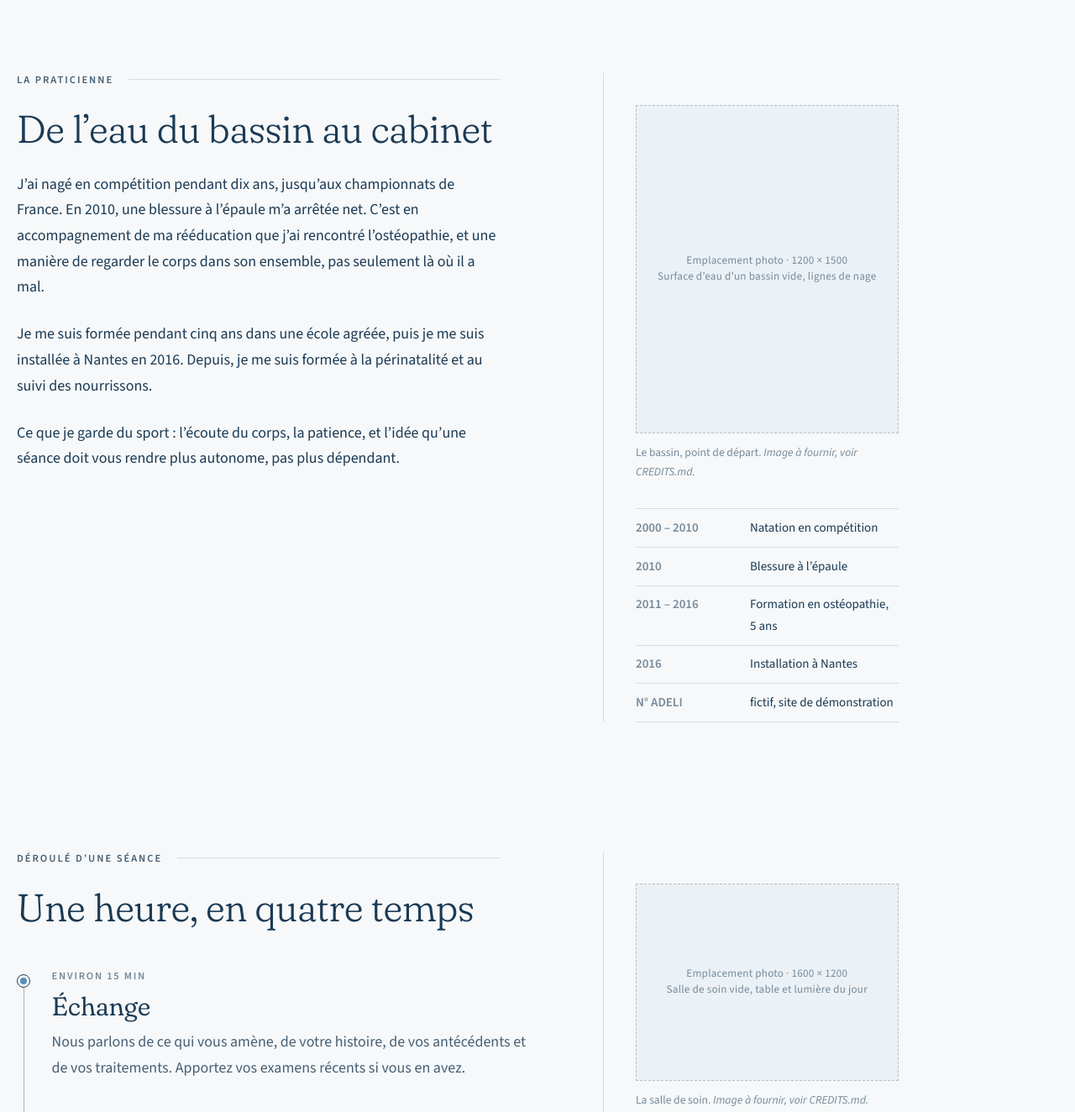
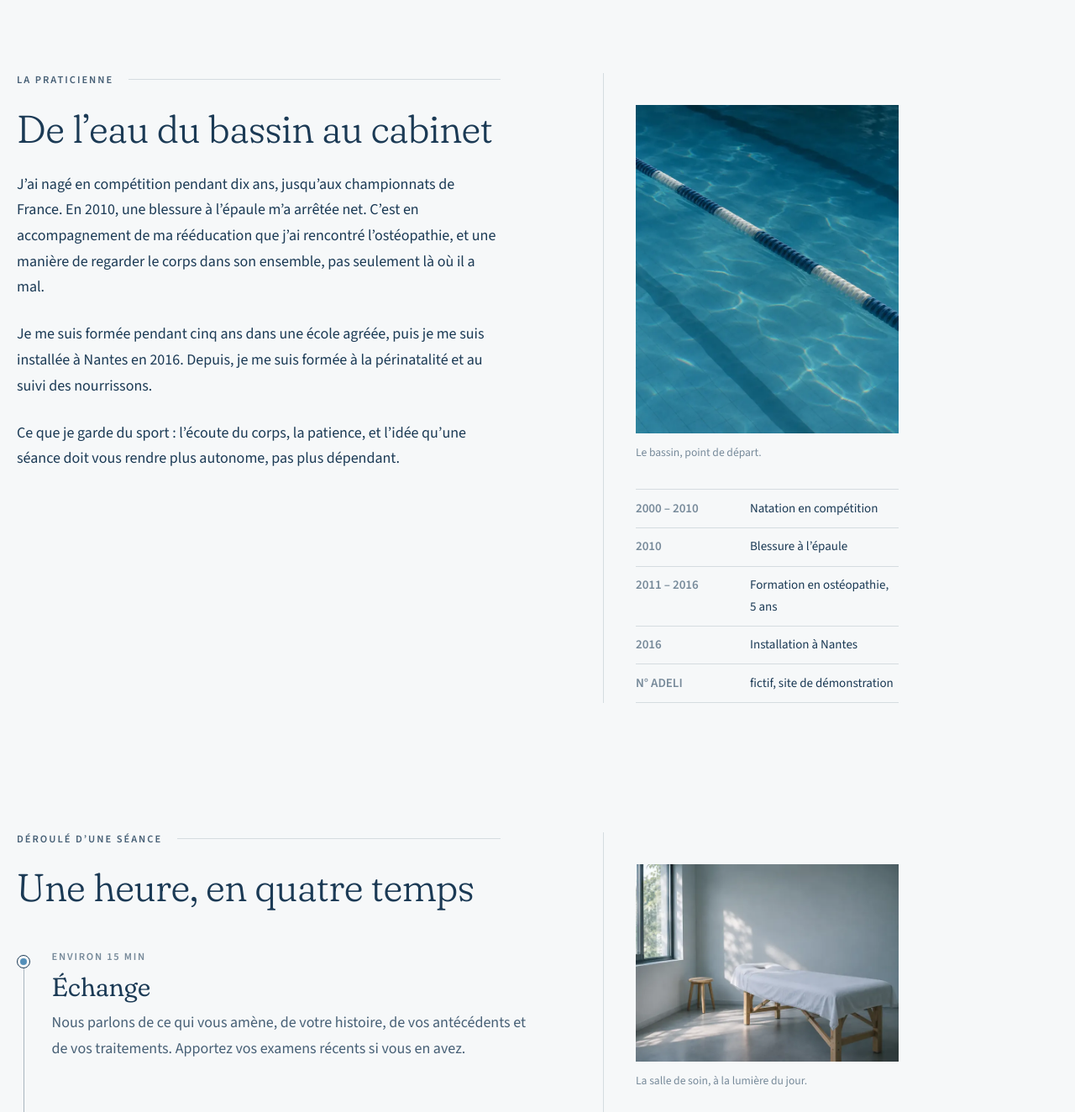
Before and after one commit to Agenz-io/Osteo, a plain HTML site: page index.html in a window 1280 px wide. Shown: the part 7880-9204 px from the top of the page at 84% size. Drawn offline with Linux system fonts and the light colour scheme.

Commit message:
Intègre les trois photos fournies (bassin, salle de soin, entrée)
Ré-encodées en WebP, deux tailles (704 px et origine) avec srcset ;
textes alternatifs ; provenance notée dans CREDITS.md.

Co-Authored-By: Claude Opus 5.5 <noreply@anthropic.com>
Claude-Session: https://claude.ai/code/session_01MGSQufeGpTvXMUdErX9hCK

```diff
--- a/assets/css/style.css
+++ b/assets/css/style.css
@@ -218,10 +218,10 @@ body::before { content: ""; position: fixed; inset: 0 0 auto; height: env(safe-a
 .margin-list > div { display: grid; grid-template-columns: 7.5rem 1fr; gap: 1rem; padding-block: 0.6rem; border-bottom: 1px solid var(--rule); }
 .margin-list dt { font-variant-numeric: tabular-nums; color: var(--ink-faint); font-weight: 600; }
 
-/* Emplacements photo */
-.ph { display: grid; gap: 0.7rem; }
-.ph-box { width: 100%; max-width: 100%; aspect-ratio: var(--ar, 4 / 3); display: grid; place-items: center; text-align: center; padding: 1.5rem; background: var(--zone-wash); border: 1px dashed color-mix(in srgb, var(--ink) 30%, var(--paper)); font-size: 0.82rem; line-height: 1.5; color: var(--ink-faint); letter-spacing: 0.02em; }
-.ph figcaption { font-size: 0.85rem; color: var(--ink-faint); }
+/* Photos (colonne de marge) */
+.photo { display: grid; gap: 0.7rem; }
+.photo img { display: block; width: 100%; height: auto; background: var(--zone-wash); }
+.photo figcaption { font-size: 0.85rem; color: var(--ink-faint); }
 
 /* Timeline « Déroulé d'une séance » */
 .timeline-wrap { position: relative; padding-left: 2.6rem; margin-top: 3rem !important; }
--- a/index.html
+++ b/index.html
@@ -312,9 +312,9 @@
         <p>Ce que je garde du sport : l’écoute du corps, la patience, et l’idée qu’une séance doit vous rendre plus autonome, pas plus dépendant.</p>
       </div>
       <aside class="col-margin">
-        <figure class="ph" style="--ar: 4 / 5">
-          <div class="ph-box"><span>Emplacement photo · 1200 × 1500<br>Surface d’eau d’un bassin vide, lignes de nage</span></div>
-          <figcaption>Le bassin, point de départ. <em>Image à fournir, voir CREDITS.md.</em></figcaption>
+        <figure class="photo">
+          <img src="assets/img/bassin-704.webp" srcset="assets/img/bassin-704.webp 704w, assets/img/bassin.webp 1122w" sizes="(min-width: 1024px) 22rem, (min-width: 640px) 34rem, 100vw" width="1122" height="1402" loading="lazy" decoding="async" alt="Eau calme d’une piscine vide, une ligne d’eau bleue et blanche en diagonale au-dessus du carrelage.">
+          <figcaption>Le bassin, point de départ.</figcaption>
         </figure>
         <dl class="margin-list">
           <div><dt>2000 – 2010</dt><dd>Natation en compétition</dd></div>
@@ -361,9 +361,9 @@
         </div>
       </div>
       <aside class="col-margin">
-        <figure class="ph" style="--ar: 4 / 3">
-          <div class="ph-box"><span>Emplacement photo · 1600 × 1200<br>Salle de soin vide, table et lumière du jour</span></div>
-          <figcaption>La salle de soin. <em>Image à fournir, voir CREDITS.md.</em></figcaption>
+        <figure class="photo">
+          <img src="assets/img/salle-704.webp" srcset="assets/img/salle-704.webp 704w, assets/img/salle.webp 1448w" sizes="(min-width: 1024px) 22rem, (min-width: 640px) 34rem, 100vw" width="1448" height="1086" loading="lazy" decoding="async" alt="Salle de soin vide et lumineuse : une table recouverte d’un drap blanc et un tabouret en bois près de la fenêtre.">
+          <figcaption>La salle de soin, à la lumière du jour.</figcaption>
         </figure>
         <p class="margin-note">Après une séance, une légère fatigue ou des courbatures pendant 24 à 48 heures sont fréquentes. Buvez de l’eau et évitez l’effort intense le jour même.</p>
       </aside>
@@ -444,9 +444,9 @@
         </div>
       </div>
       <aside class="col-margin">
-        <figure class="ph" style="--ar: 4 / 5">
-          <div class="ph-box"><span>Emplacement photo · 1200 × 1500<br>Entrée de plain-pied, porte vitrée, sans marche</span></div>
-          <figcaption>L’entrée, de plain-pied. <em>Image à fournir, voir CREDITS.md.</em></figcaption>
+        <figure class="photo">
+          <img src="assets/img/entree-704.webp" srcset="assets/img/entree-704.webp 704w, assets/img/entree.webp 1122w" sizes="(min-width: 1024px) 22rem, (min-width: 640px) 34rem, 100vw" width="1122" height="1402" loading="lazy" decoding="async" alt="Entrée du cabinet dans un immeuble en pierre claire : grande porte vitrée au ras du trottoir, sans marche.">
+          <figcaption>L’entrée, de plain-pied, sans marche.</figcaption>
         </figure>
       </aside>
     </section>
@@ -514,7 +514,7 @@
   <div class="wrap footer-in">
     <p class="footer-demo">Site de démonstration, cabinet fictif.</p>
     <p>Camille Roux, ses coordonnées, son parcours et les avis présentés sont imaginaires. L’ostéopathie ne se substitue pas à une consultation médicale.</p>
-    <p class="footer-small">Schémas et pictos dessinés pour ce site · polices Fraunces et Source Sans 3 (licence SIL OFL) · voir CREDITS.md</p>
+    <p class="footer-small">Schémas et pictos dessinés pour ce site · photos d’illustration générées par IA · polices Fraunces et Source Sans 3 (licence SIL OFL) · voir CREDITS.md</p>
   </div>
 </footer>
 
```
Also changed, not shown: src/index.html (+10 -10 lines), assets/img/bassin-704.webp (added), assets/img/bassin.webp (added), assets/img/entree-704.webp (added), assets/img/entree.webp (added), assets/img/salle-704.webp (added), assets/img/salle.webp (added), 1 other file.
